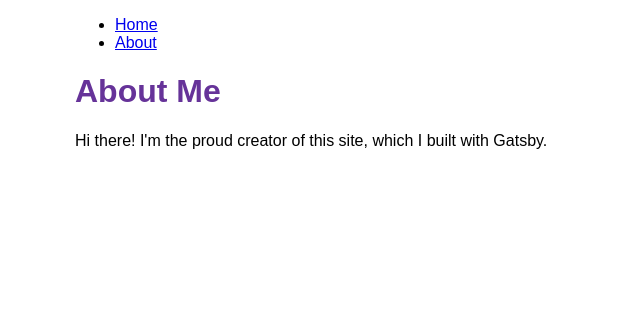
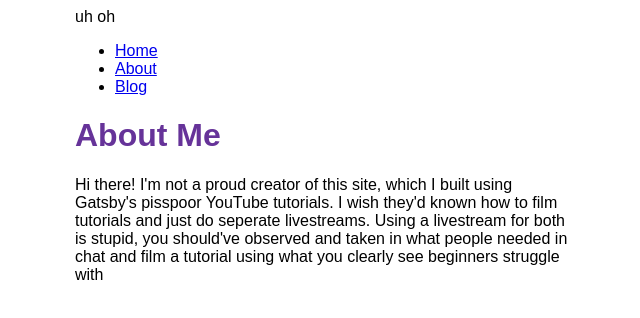
Before and after one commit to Spasianese/my-first-gatsby-site, a Gatsby site: page /about in a window 1280 px wide. Shown: the whole page, without its empty margins (315-955 px from the left). Built offline with nearby package versions, Linux system fonts and the light colour scheme; Gatsby itself is replaced by a stand-in of ours.

Commit message:
Finished Gatsby Tutorial Part 4

```diff
--- a/gatsby-config.js
+++ b/gatsby-config.js
@@ -3,10 +3,18 @@
  */
 module.exports = {
   siteMetadata: {
+    title: "uh oh",
     siteUrl: `https://www.yourdomain.tld`,
   },
   plugins: [
     "gatsby-plugin-image",
     "gatsby-plugin-sharp",
+    {
+      resolve: "gatsby-source-filesystem",
+      options: {
+        name: `blog`,
+        path: `${__dirname}/blog`,
+      }
+    },
   ],
 }
--- a/src/components/layout.js
+++ b/src/components/layout.js
@@ -1,22 +1,38 @@
 import * as React from 'react'
-import { Link } from 'gatsby'
+import { Link, useStaticQuery, graphql } from 'gatsby'
 import {
     container,
     heading,
     navLinks,
     navLinkItem,
-    navLinkText
+    navLinkText,
+    siteTitle
   } from './layout.module.css'
 
 const Layout = ({ pageTitle, children }) => {
-  return (
+    const data = useStaticQuery(graphql`
+        query {
+            site {
+                siteMetadata {
+                title
+                }
+            }
+        }
+        `)
+
+    return (
     <div className={container}>
-      <nav>
+      <header className={siteTitle}>{data.site.siteMetadata.title}</header>      <nav>
       <ul className={navLinks}>
           <li className={navLinkItem}>
             <Link to="/" className={navLinkText}>Home</Link></li>
             <li className={navLinkItem}>
             <Link to="/about" className={navLinkText}>About</Link></li>
+            <li className={navLinkItem}>
+            <Link to="/blog" className={navLinkText}>
+              Blog
+            </Link>
+          </li>
         </ul>
       </nav>
       <main>
--- a/src/components/layout.module.css
+++ b/src/components/layout.module.css
@@ -18,3 +18,10 @@
   .nav-link-text {
     color: black;
   }
+
+.site-title {
+  font-size: 3rem;
+  color: gray;
+  font-weight: 700;
+  margin: 3rem 0;
+}
--- /dev/null
+++ b/src/components/seo.js
@@ -0,0 +1,20 @@
+import * as React from 'react'
+import { graphql, useStaticQuery } from 'gatsby'
+
+const Seo = ({ title }) => {
+  const data = useStaticQuery(graphql`
+    query {
+      site {
+        siteMetadata {
+          title
+        }
+      }
+    }
+  `)
+
+  return (
+    <title>{title} | {data.site.siteMetadata.title}</title>
+  )
+}
+
+export default Seo
--- a/src/pages/about.js
+++ b/src/pages/about.js
@@ -1,17 +1,22 @@
 // Step 1: Import React
 import * as React from 'react'
 import Layout from '../components/layout'
+import Seo from '../components/seo'
 
 // Step 2: Define your component
 const AboutPage = () => {
   return (
     <Layout pageTitle="About Me">
-    <p>Hi there! I'm the proud creator of this site, which I built with Gatsby.</p>
+    <p>Hi there! I'm not a proud creator of this site, which I built using
+      Gatsby's pisspoor YouTube tutorials. I wish they'd known how to film
+      tutorials and just do seperate livestreams. Using a livestream for both
+      is stupid, you should've observed and taken in what people needed in chat
+      and film a tutorial using what you clearly see beginners struggle with</p>
   </Layout>
   )
 }
 
-export const Head = () => <title>About Junji Ito</title>
+export const Head = () => <Seo title="About Junji Ito" />
 
 // Step 3: Export your component
 export default AboutPage
--- a/src/pages/index.js
+++ b/src/pages/index.js
@@ -2,6 +2,7 @@
 import * as React from 'react'
 import Layout from '../components/layout'
 import { StaticImage } from 'gatsby-plugin-image'
+import Seo from '../components/seo'
 
 // Step 2: Define your component
 const IndexPage = () => {
@@ -17,7 +18,7 @@ const IndexPage = () => {
 }
 
 // You'll learn about this in the next task, just copy it for now
-export const Head = () => <title>Home Page</title>
+export const Head = () => <Seo title="Home Page" />
 
 // Step 3: Export your component
 export default IndexPage
```
Also changed, not shown: src/pages/blog.js (added, +34 -0 lines), blog/another-one.mdx (added), blog/no-more-mdx.mdx (added), blog/one-little-mdx.mdx (added).
